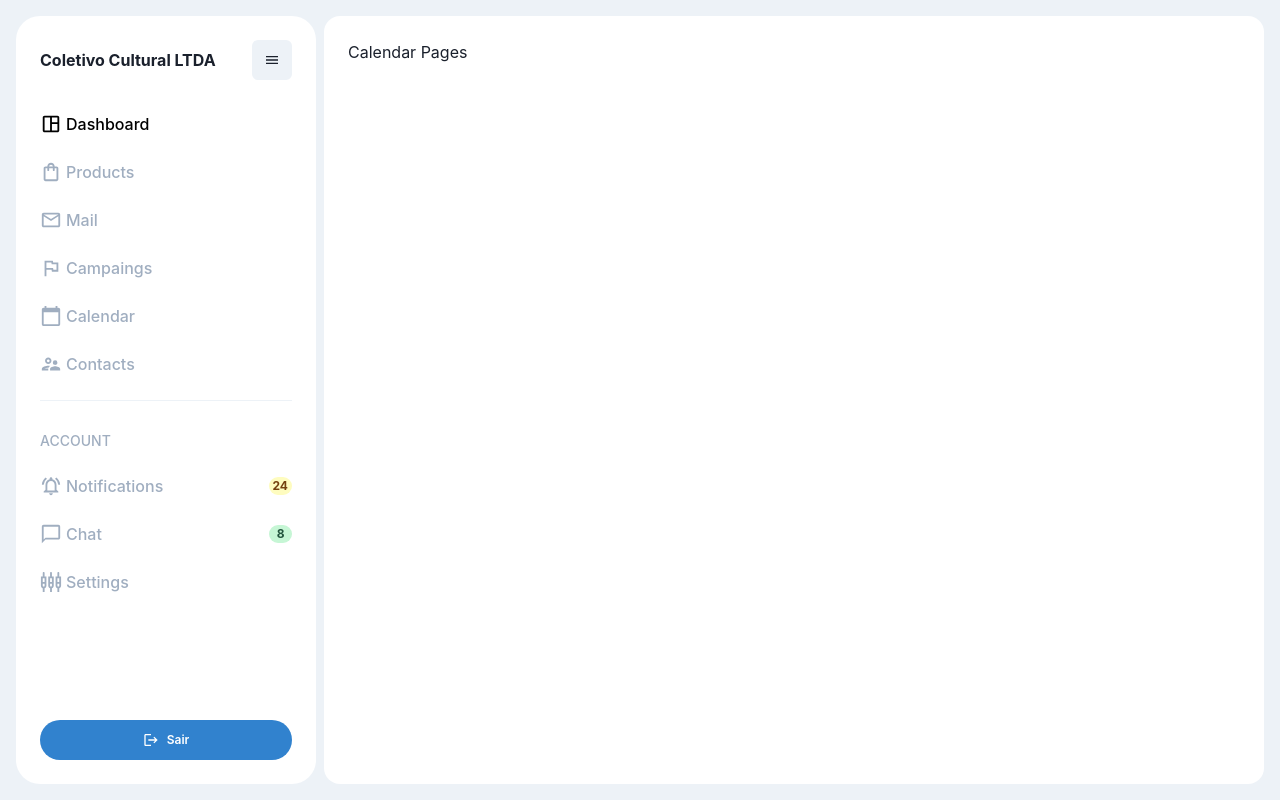
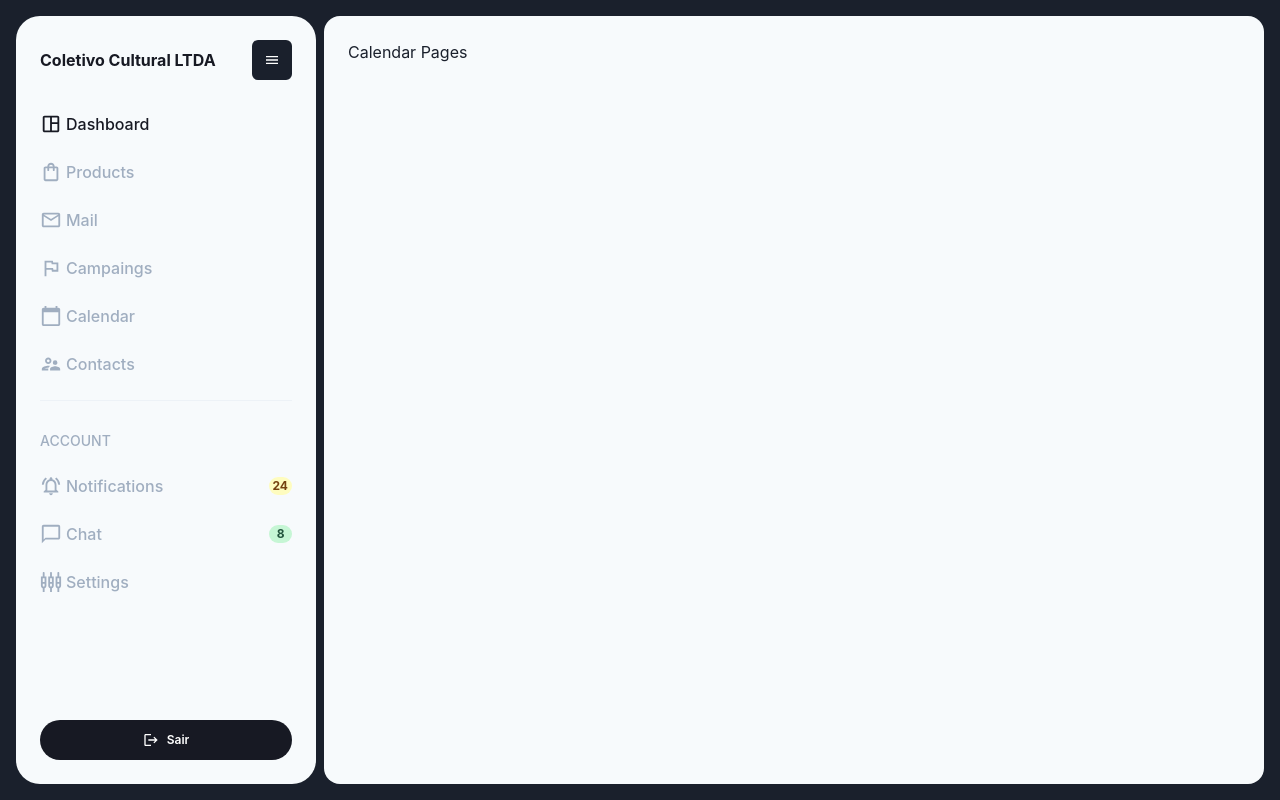
Before and after one commit to ruanvalente/projeto-mvp-coletivo-cultural, a Next.js app: page /calendar in a window 1280 px wide. Built offline with nearby package versions, Linux system fonts and the light colour scheme.

Commit message:
fix: layout

```diff
--- a/src/components/Logo/index.tsx
+++ b/src/components/Logo/index.tsx
@@ -17,14 +17,23 @@ export function Logo({ collapse = false }) {
     >
       <Box display="flex" alignItems="center" justifyContent={"center"} gap={2}>
         {collapse && (
-          <Text fontWeight="bold" textAlign={"center"} fontSize={16}>
+          <Text
+            fontWeight="bold"
+            textAlign={"center"}
+            fontSize={16}
+            color="gray.900"
+          >
             Coletivo Cultural LTDA
           </Text>
         )}
       </Box>
       <IconButton
+        bg="gray.800"
+        _hover={{
+          bg: "gray.600",
+        }}
         aria-label="Menu Colapse"
-        icon={<MdMenu />}
+        icon={<MdMenu color="white" />}
         onClick={() => setCollapse(!collapse)}
       />
     </Flex>
--- a/src/components/Logout/index.tsx
+++ b/src/components/Logout/index.tsx
@@ -22,7 +22,11 @@ export function Logout({ collapse = false }) {
       justifyContent="center"
       gap={2}
       flexDirection={collapse ? "row" : "column-reverse"}
-      colorScheme="blue"
+      bg="gray.900"
+      color="white"
+      _hover={{
+        bg: "gray.600",
+      }}
       onClick={handlerLogout}
     >
       <MdLogout />
--- a/src/components/Navigation/NavItem/index.tsx
+++ b/src/components/Navigation/NavItem/index.tsx
@@ -43,9 +43,9 @@ export function NavItem({
           gap={1}
           display="flex"
           alignItems="center"
-          _hover={{ textDecoration: "none", color: "black" }}
+          _hover={{ textDecoration: "none", color: "gray.600" }}
           fontWeight="medium"
-          color={isActive ? "black" : "gray.400"}
+          color={isActive ? "gray.900" : "gray.400"}
           w="full"
           justifyContent={!collapse ? "center" : ""}
           onClick={handleItemClick}
--- a/src/layout/index.tsx
+++ b/src/layout/index.tsx
@@ -1,6 +1,6 @@
 import { ReactNode } from "react";
 import { useRouter } from "next/router";
-import { Flex, HStack, Box } from "@chakra-ui/react";
+import { Flex, HStack, Box, useColorModeValue } from "@chakra-ui/react";
 import { Sidebar } from "@/components/Sidebar";
 import { useCollapse } from "@/context/providers/useCollapse";
 import LoginPage from "@/pages/login";
@@ -17,13 +17,13 @@ export function Layout({ children }: LayoutProps) {
   }
 
   return (
-    <HStack w="full" h="100vh" bg="gray.100" padding={4}>
+    <HStack w="full" h="100vh" bg="gray.800" padding={4}>
       <Flex
         as="aside"
         w="full"
         h="full"
         maxW={collapse ? 300 : 100}
-        bg="white"
+        bg="gray.50"
         alignItems="start"
         padding={6}
         flexDirection="column"
@@ -37,7 +37,7 @@ export function Layout({ children }: LayoutProps) {
         as="main"
         w="full"
         h="full"
-        bg="white"
+        bg="gray.50"
         flexDirection="column"
         borderRadius="2xl"
       >
--- a/src/pages/login/index.tsx
+++ b/src/pages/login/index.tsx
@@ -108,10 +108,10 @@ export default function LoginPage() {
               <Stack spacing={10}>
                 <Button
                   type="submit"
-                  bg={"blue.400"}
+                  bg={"gray.900"}
                   color={"white"}
                   _hover={{
-                    bg: "blue.500",
+                    bg: "gray.600",
                   }}
                 >
                   {spinnerLoading ? <Spinner /> : "Login"}
@@ -121,7 +121,7 @@ export default function LoginPage() {
           </Box>
           <Stack pt={6}>
             <Text align={"center"}>
-              Sistema <Link color={"blue.400"}>Coletivo Cultural</Link>
+              Sistema <Link color={"gray.600"}>Coletivo Cultural</Link>
             </Text>
             <Text align={"center"} as="span">
               {" "}
```
